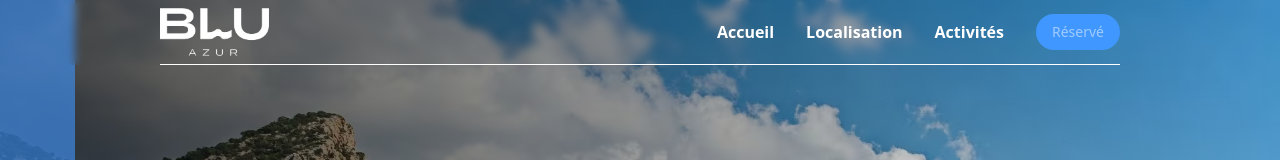
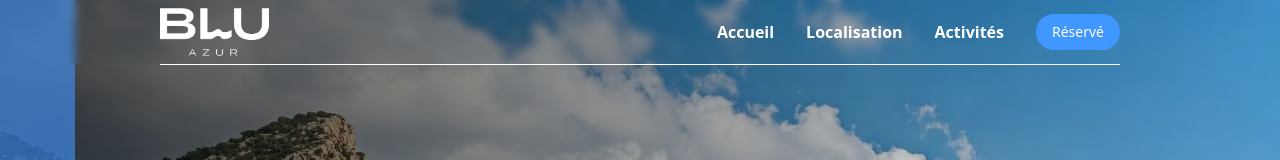
Before and after one commit to SafidyRamaroson/Test-Bl-Az, a Next.js app: page / in a window 1280 px wide. Shown: the top 160 px of the page. Built offline with nearby package versions, Linux system fonts and the light colour scheme.

Commit message:
fix: adjust reserved button text opacity

```diff
--- a/components/organims/Header.tsx
+++ b/components/organims/Header.tsx
@@ -27,7 +27,7 @@ export function Header() {
                         </Link>
                     </li>
                     <li>
-                        <Button className="rounded-full cursor-pointer opacity-100 text-primary-foreground/50">Réservé</Button>
+                        <Button className="rounded-full cursor-pointer opacity-100 text-primary-foreground">Réservé</Button>
                     </li>
                 </ul>
             </div>
```
